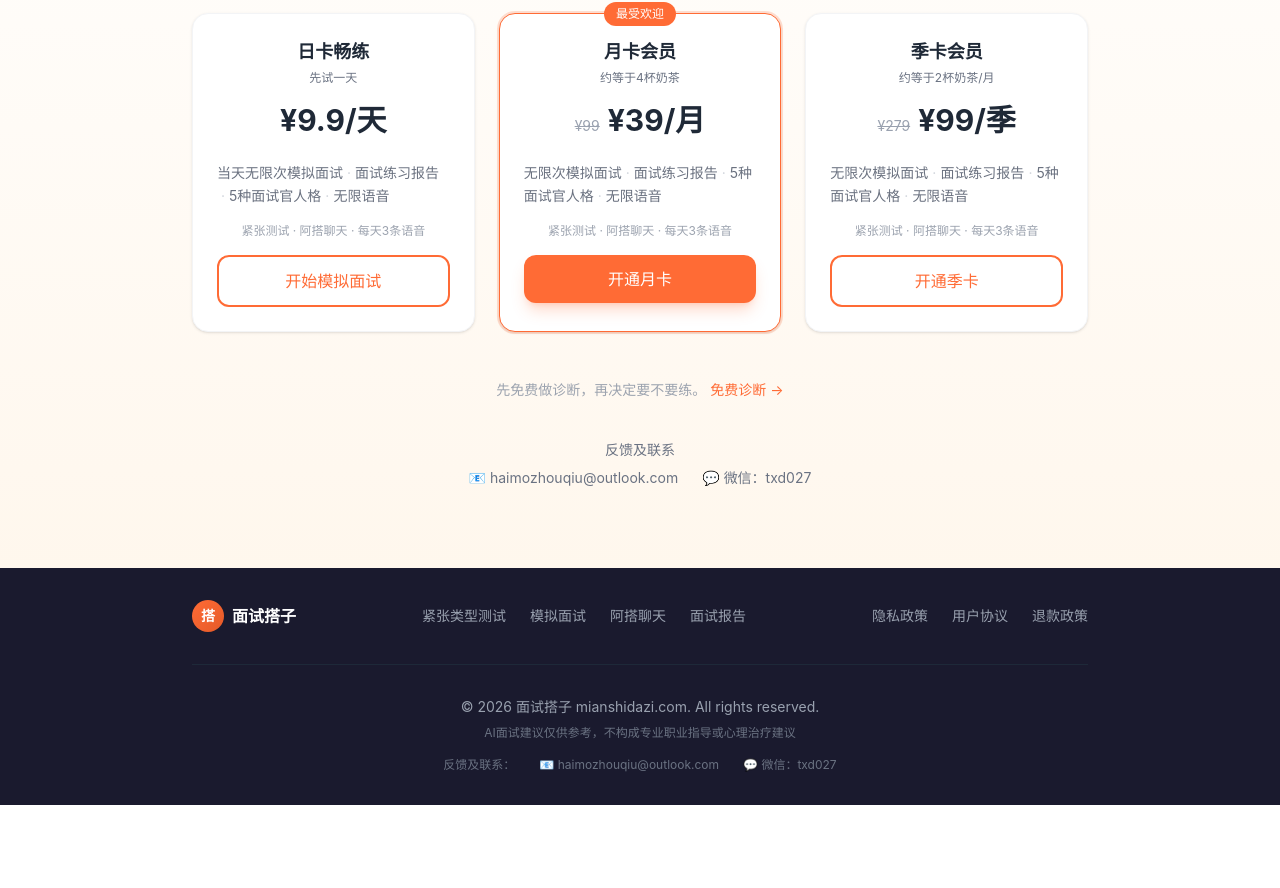
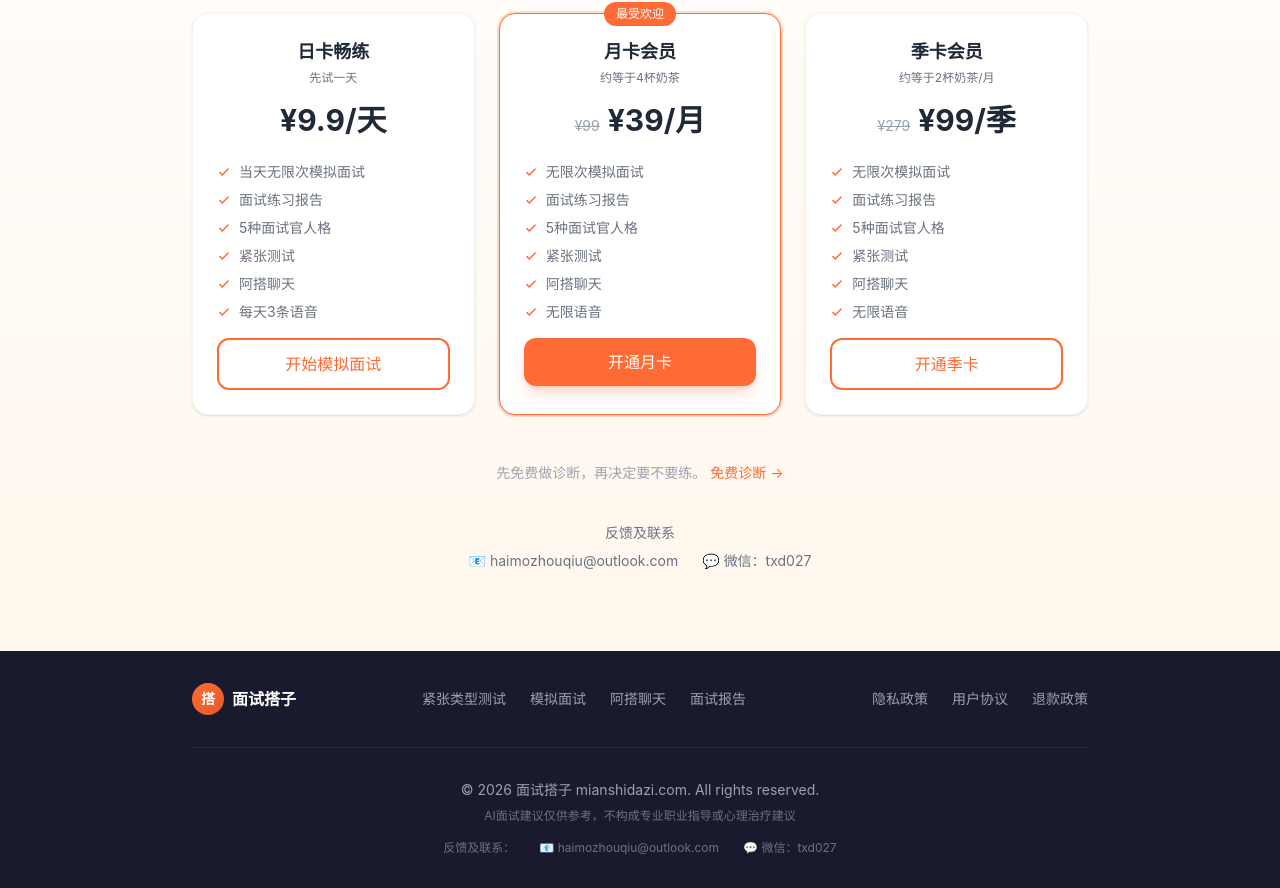
Before and after one commit to seller-mind/mianshidazi, a Next.js app: page / in a window 1280 px wide. Shown: the part 3716-4604 px from the top of the page. Before the commit the page ends 4521 px from the top, so only its background shows below. Built offline with nearby package versions, Linux system fonts and the light colour scheme; no server answers.

Commit message:
fix: 定价区权益改为竖排列表+按套餐区分
- 日卡：当天无限次面试+报告+5种人格+紧张测试+阿搭聊天+每天3条语音
- 月卡/季卡：无限次面试+报告+5种人格+紧张测试+阿搭聊天+无限语音
- 竖排列表带✓图标，替代横向·分隔

```diff
--- a/src/components/landing/PricingSection.tsx
+++ b/src/components/landing/PricingSection.tsx
@@ -16,9 +16,10 @@ const PRICING_PLANS = [
       '当天无限次模拟面试',
       '面试练习报告',
       '5种面试官人格',
-      '无限语音',
+      '紧张测试',
+      '阿搭聊天',
+      '每天3条语音',
     ],
-    freeNote: '紧张测试 · 阿搭聊天 · 每天3条语音',
     cta: '开始模拟面试',
     popular: false,
   },
@@ -33,9 +34,10 @@ const PRICING_PLANS = [
       '无限次模拟面试',
       '面试练习报告',
       '5种面试官人格',
+      '紧张测试',
+      '阿搭聊天',
       '无限语音',
     ],
-    freeNote: '紧张测试 · 阿搭聊天 · 每天3条语音',
     cta: '开通月卡',
     popular: true,
   },
@@ -50,9 +52,10 @@ const PRICING_PLANS = [
       '无限次模拟面试',
       '面试练习报告',
       '5种面试官人格',
+      '紧张测试',
+      '阿搭聊天',
       '无限语音',
     ],
-    freeNote: '紧张测试 · 阿搭聊天 · 每天3条语音',
     cta: '开通季卡',
     popular: false,
   },
@@ -156,18 +159,16 @@ export function PricingSection() {
                 </span>
               </div>
 
-              <p className="text-xs md:text-sm text-[#6B7280] dark:text-gray-400 mb-3 md:mb-4 leading-relaxed">
+              <div className="space-y-1.5 md:space-y-2 mb-3 md:mb-4">
                 {plan.features.map((f, i) => (
-                  <span key={i}>
-                    {i > 0 && <span className="text-gray-300 dark:text-gray-600 mx-1">·</span>}
-                    {f}
-                  </span>
+                  <div key={i} className="flex items-center gap-2 text-xs md:text-sm text-[#6B7280] dark:text-gray-400">
+                    <svg className="w-3.5 h-3.5 text-[#FF6B35] flex-shrink-0" fill="none" viewBox="0 0 24 24" stroke="currentColor">
+                      <path strokeLinecap="round" strokeLinejoin="round" strokeWidth={2.5} d="M5 13l4 4L19 7" />
+                    </svg>
+                    <span>{f}</span>
+                  </div>
                 ))}
-              </p>
-
-              <p className="text-[10px] md:text-xs text-[#9CA3AF] dark:text-gray-500 mb-3 md:mb-4 text-center">
-                {plan.freeNote}
-              </p>
+              </div>
 
               <Button
                 variant={plan.popular ? 'primary' : 'outline'}
```
